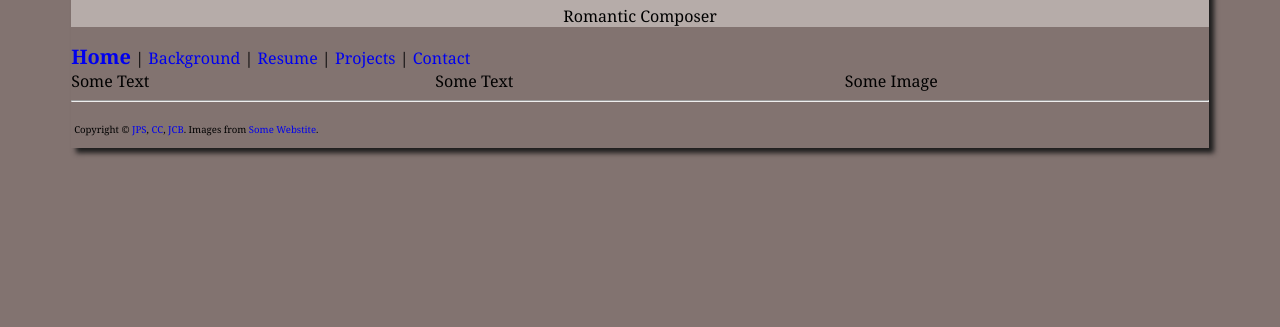
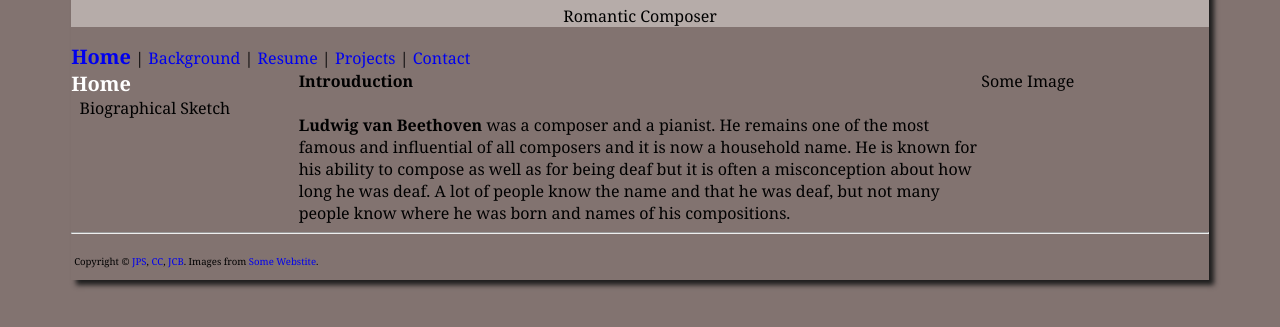
Before and after one commit to jsprouse1/beethoven, a plain HTML site: page index.html in a window 1280 px wide. Shown: the part 277-604 px from the top of the page. Drawn offline with Linux system fonts and the light colour scheme.

Commit message:
added index content, created a few id's to make it look more like whats requiered.

```diff
--- a/css/mystyle.css
+++ b/css/mystyle.css
@@ -98,15 +98,27 @@ footer {
 
 .semantics_left {
   float: left;
-  width: 32%;
+  width: 20%;
 }
 
 .semantics_center {
   display: inline-block;
-  width: 33%;
+  width: 60%;
 }
 
 .semantics_right {
   float: right;
-  width: 32%;
+  width: 20%;
 }
+
+.bth{
+	color: #000000;
+
+	font-weight: bold;
+}
+
+.title{
+	color: #fff;
+	font-size: 1.25em;
+	font-weight: bold;
+}
--- a/index.html
+++ b/index.html
@@ -44,11 +44,15 @@
             </nav>
 
             <section class="semantics_left">
-                Some Text
+                <span class= "title">Home</span> <br>
+                 &nbsp; Biographical Sketch
             </section>
 
             <section class="semantics_center">
-                Some Text
+                <strong>Introuduction</strong><br><br>
+                <span class= "bth">Ludwig van Beethoven</span> was a composer and a pianist. He remains one of the most famous and influential of all composers and it is now a household name. He is known for his ability to compose as well as for being deaf but it is often a misconception about how long he was deaf.
+	A lot of people know the name and that he was deaf, but not many people know where he was born and names of his compositions.
+
             </section>
 
             <section class="semantics_right">
```
